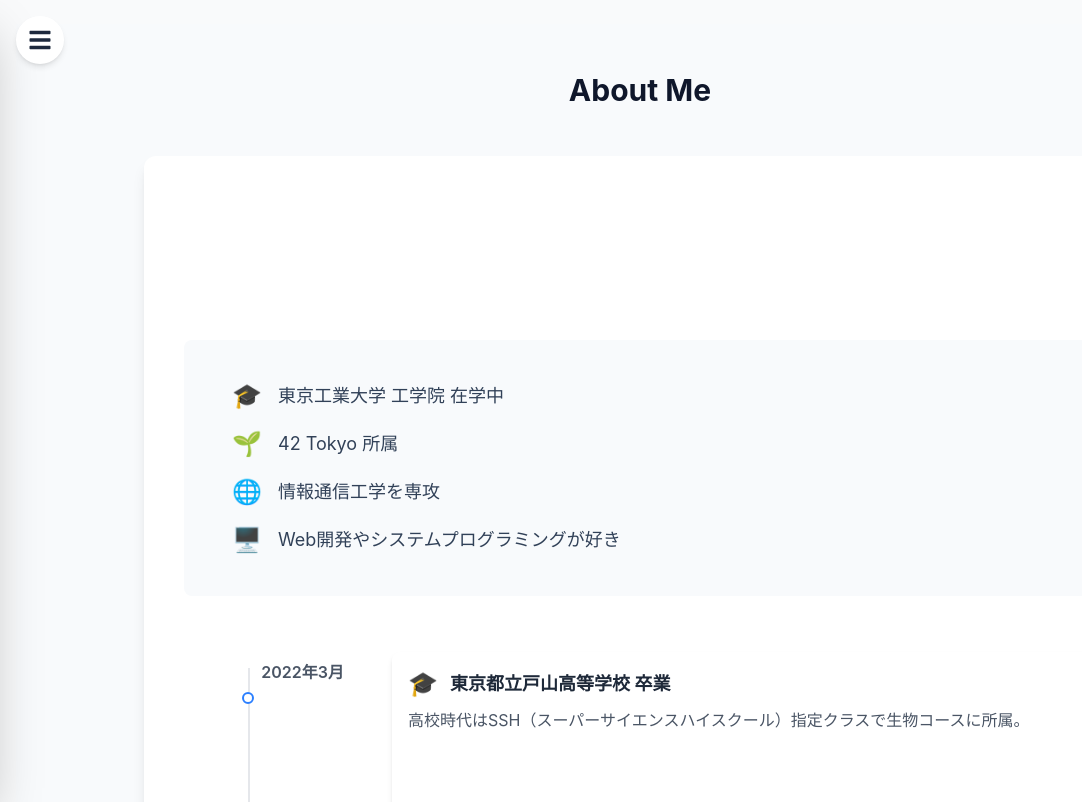
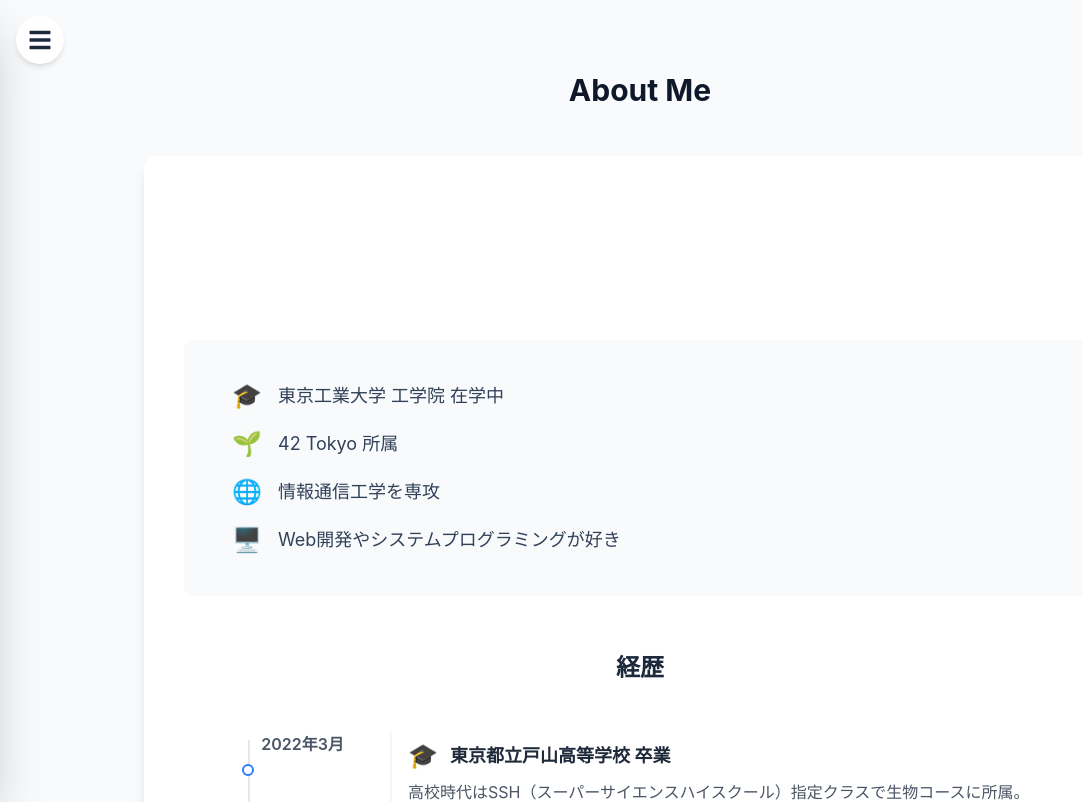
Before and after one commit to muhi111/muhi111.github.io, a React (Vite) app: page /#/ in a window 1280 px wide. Shown: the top 802 px of the page, without its empty margins (0-1082 px from the left). Built offline with nearby package versions, Linux system fonts and the light colour scheme.

Commit message:
feat: pass isNarrowScreen prop to Home component and display heading conditionally

```diff
--- a/src/components/home/Home.tsx
+++ b/src/components/home/Home.tsx
@@ -2,7 +2,11 @@ import Timeline from "../timeline/Timeline";
 import HomeHero from "./HomeHero";
 import HomeQuickFacts from "./HomeQuickFacts";
 
-export default function Home() {
+interface HomeProps {
+	isNarrowScreen: boolean;
+}
+
+export default function Home({ isNarrowScreen }: HomeProps) {
 	return (
 		<div className="min-h-screen bg-slate-50 flex flex-col py-2 md:py-12">
 			<div className="max-w-5xl mx-auto px-1 md:px-4 w-full">
@@ -15,6 +19,11 @@ export default function Home() {
 						<HomeQuickFacts />
 
 						{/* Timeline Section */}
+						{isNarrowScreen && (
+							<h3 className="text-2xl font-semibold text-slate-800 text-center mb-4 md:mb-8">
+								経歴
+							</h3>
+						)}
 						<div className="mt-4 md:mt-10">
 							<Timeline />
 						</div>
--- a/src/components/layout/Content.tsx
+++ b/src/components/layout/Content.tsx
@@ -11,7 +11,7 @@ interface ContentProps {
 function Content({ isNarrowScreen, isSidebarOpen }: ContentProps) {
 	return (
 		<Routes>
-			<Route path="/" element={<Home />} />
+			<Route path="/" element={<Home isNarrowScreen={isNarrowScreen} />} />
 			<Route
 				path="/skills"
 				element={
```
